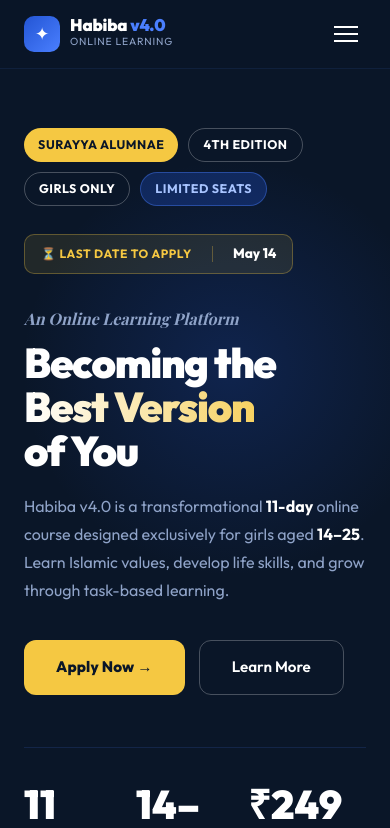
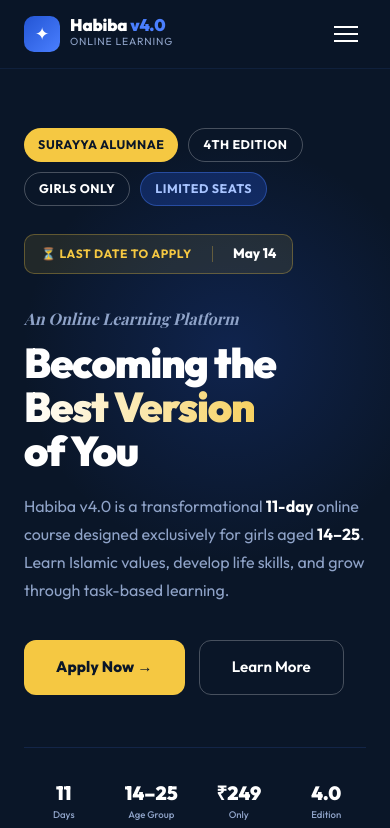
Before and after one commit to salmankavanur/web, a React (Vite) app: page / in a window 390 px wide. Shown: the top 828 px of the page. Built offline with nearby package versions, Linux system fonts and the light colour scheme; a web font is replaced by a local one.

Commit message:
Stats Row has been optimized for mobile devices!

```diff
--- a/src/Hero.tsx
+++ b/src/Hero.tsx
@@ -51,20 +51,25 @@ const Hero: React.FC = () => (
           </div>
 
           {/* Stats row */}
-          <div className="fade-up fade-up-4" style={{ display: 'flex', flexWrap: 'wrap', borderTop: '1px solid rgba(74,127,255,0.15)', paddingTop: 36 }}>
+          <div className="fade-up fade-up-4 stats-row" style={{
+            display: 'flex',
+            borderTop: '1px solid rgba(74,127,255,0.15)',
+            paddingTop: 36,
+            gap: 12
+          }}>
             {[
               { num: '11', label: 'Days' },
               { num: '14–25', label: 'Age Group' },
               { num: '₹249', label: 'Only' },
               { num: '4.0', label: 'Edition' },
             ].map((s, i) => (
-
-              <div key={i} style={{ flex: '1 1 100px', paddingRight: 24, marginBottom: 12 }}>
-                <div className="stat-num">{s.num}</div>
-                <div className="stat-label">{s.label}</div>
+              <div key={i} className="stat-item" style={{ flex: 1, minWidth: 0 }}>
+                <div className="stat-num" style={{ fontSize: 'clamp(1.2rem, 4vw, 2.2rem)' }}>{s.num}</div>
+                <div className="stat-label" style={{ fontSize: 'clamp(0.6rem, 2vw, 0.85rem)', whiteSpace: 'nowrap' }}>{s.label}</div>
               </div>
             ))}
           </div>
+
         </div>
 
         {/* ── RIGHT COLUMN – Registration Card ── */}
@@ -107,6 +112,14 @@ const Hero: React.FC = () => (
           grid-template-columns: 1fr !important;
         }
       }
+      @media (max-width: 480px) {
+        .stats-row {
+          gap: 8px !important;
+        }
+        .stat-item {
+          text-align: center;
+        }
+      }
     `}</style>
   </section>
 );
```
